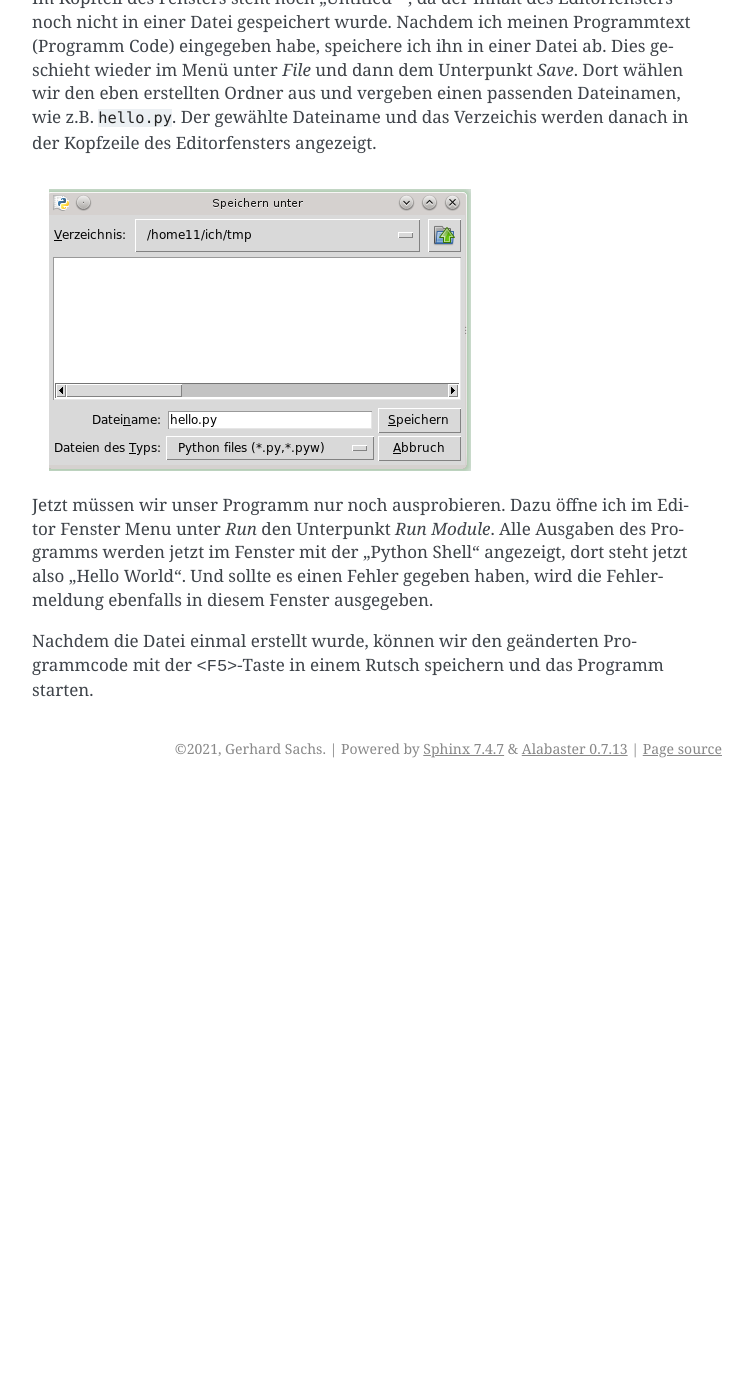
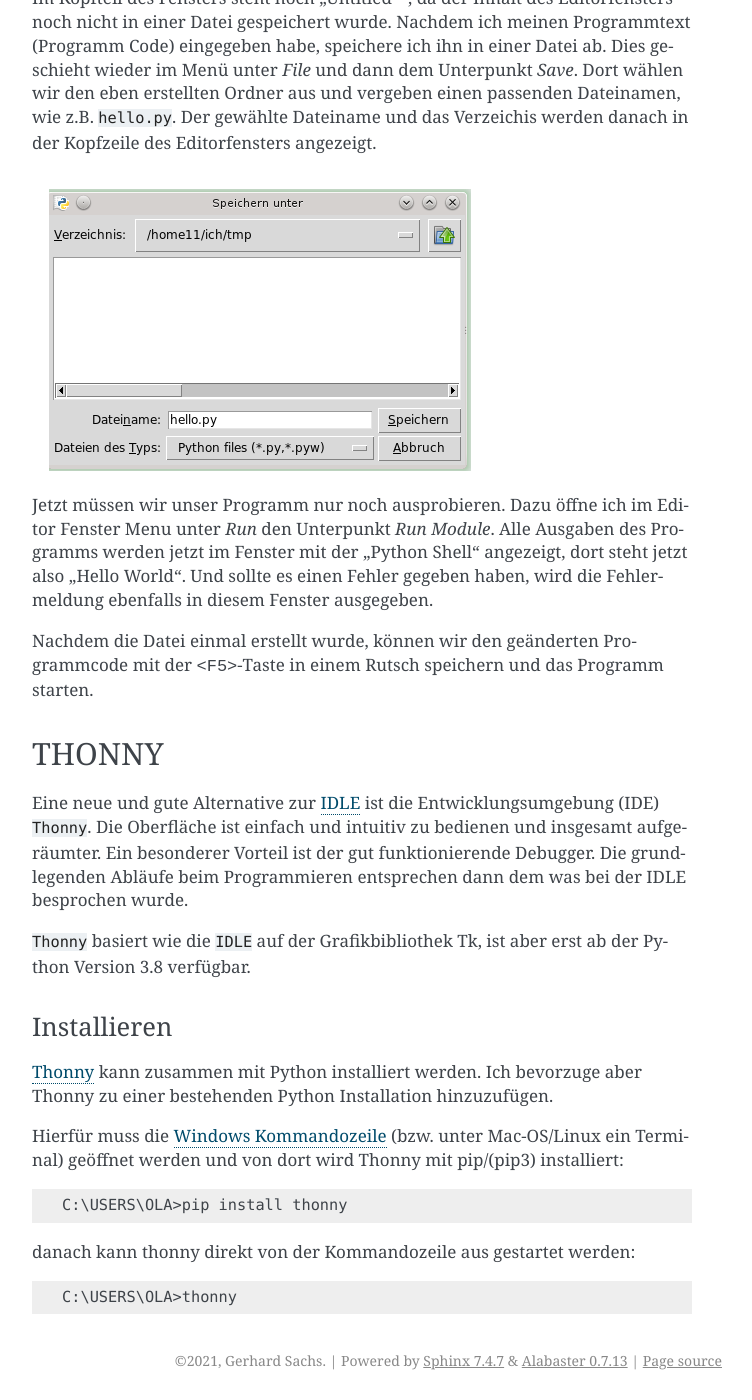
Before and after one commit to gerpark/pyworkshop, a Sphinx documentation site: the page built from docs/source/werkzeuge.rst, in a window 1280 px wide and 1400 px high, scrolled down 2536 px. Shown: the whole window, without its empty margins (388-1140 px from the left). Built offline with Sphinx 7.4.7, drawn with Linux system fonts in a browser that asks for light colours; before the commit the page ends 3324 px from its top, so only the background shows below that.

Commit message:
2.03 thonny

```diff
--- a/docs/source/index.rst
+++ b/docs/source/index.rst
@@ -13,7 +13,7 @@
 
 Dieses Dokument wird kontinuierlich weiterbearbeitet.
 
-Version 2.02 vom 17. Januar 2023
+Version 2.03 vom 24. April 2023
 
 Und hier noch ein Link mit etwas zu `Python, dem Workshop und meiner Person <http://www.ortrun-dieterich.de/workshop.html>`_ .
 
--- a/docs/source/werkzeuge.rst
+++ b/docs/source/werkzeuge.rst
@@ -1,7 +1,7 @@
 
 .. _tutorial-werkzeuge:
 
-.. index:: Python, Code, Editor, Code-Editor, IDE, IDLE
+.. index:: Python, Code, Editor, Code-Editor, IDE, IDLE, Thonny
 
 #########
 Werkzeuge
@@ -122,3 +122,36 @@
 
 Nachdem die Datei einmal erstellt wurde, können wir den geänderten Programmcode mit der :kbd:`<F5>`-Taste
 in einem Rutsch speichern und das Programm starten.
+
+.. _thonny_ide:
+
+THONNY
+------
+
+Eine neue und gute Alternative zur :ref:`IDLE<idle>` ist die Entwicklungsumgebung (IDE) ``Thonny``.
+Die Oberfläche ist einfach und intuitiv zu bedienen und insgesamt
+aufgeräumter. Ein besonderer Vorteil ist der gut funktionierende Debugger.
+Die grundlegenden Abläufe beim Programmieren entsprechen dann dem was bei der IDLE
+besprochen wurde.
+
+``Thonny`` basiert wie die ``IDLE`` auf der Grafikbibliothek Tk, ist aber
+erst ab der Python Version 3.8 verfügbar.
+
+Installieren
+^^^^^^^^^^^^
+
+`Thonny <https://thonny.org/>`_ kann zusammen mit Python installiert werden. Ich bevorzuge
+aber Thonny zu einer bestehenden Python Installation hinzuzufügen.
+
+Hierfür muss die :ref:`Windows Kommandozeile <cmd-line>` (bzw. unter Mac-OS/Linux ein Terminal)
+geöffnet werden und von dort wird Thonny mit pip/(pip3) installiert:
+
+.. code-block:: text
+
+    C:\USERS\OLA>pip install thonny
+
+danach kann thonny direkt von der Kommandozeile aus gestartet werden:
+
+.. code-block:: text
+
+    C:\USERS\OLA>thonny
```
